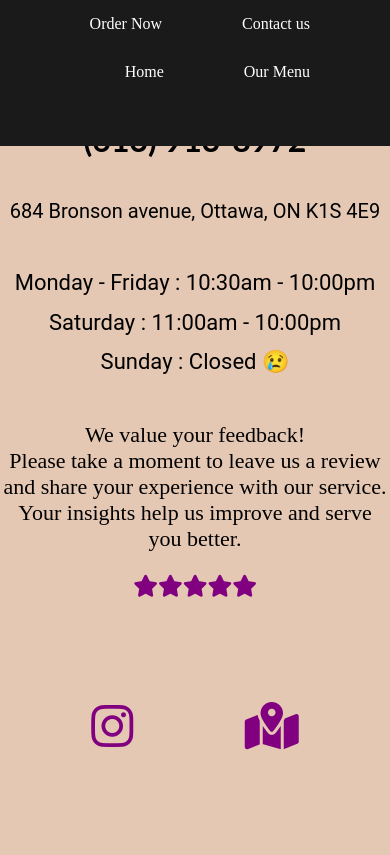
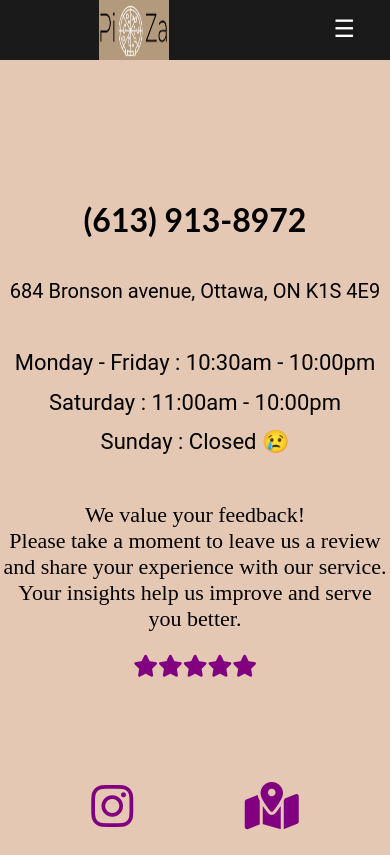
Before and after one commit to Matt20144/PI-ZA-WEBSITE, a Flask app: page /contact in a window 390 px wide. Before the commit the page ends 750 px from the top, so only its background shows below. Run offline with Flask 3, Linux system fonts and the light colour scheme.

Commit message:
final edits

```diff
--- a/templates/contactus.html
+++ b/templates/contactus.html
@@ -54,11 +54,17 @@
         color : red;
       }
 
-      .navigation_bar li img {
-          margin-right: 500px;
-          height : 50px;
-          width:70px;
+      .navigation_bar img {
+        height : 60px;
+        padding: 0px;
+        margin-right:50px;
+        width:70px;
+        vertical-align: middle; /* Aligns the image vertically in the middle */
+        display: inline-block; /* Ensures that the image behaves as an inline element */
 
+      }
+      .menu_toggle{
+        display:none;
       }
 
 
@@ -72,7 +78,9 @@
       body{
         background-color: #E5C8B4;
         margin: 0;
-        padding: 0;
+        padding-top: 80px;
+        text-align: center;
+
       }
 
       .address{
@@ -127,6 +135,51 @@
         margin-top:120px;
         text-align:center;
       }
+      @media (max-width: 768px){
+
+        .navigation_bar li{
+          display:none;
+        }
+
+
+        .menu_toggle {
+          display: block;
+          font-size: 24px;
+          color: #fff;
+          cursor: pointer;
+          padding: 15px;
+          margin-right: 20px;
+          float: right;
+        }
+        .nav_links.active{
+          display:flex;
+          flex-direction: column-reverse;
+          position:absolute;
+          top:70px;
+          background-color: hsl(0, 0%, 15%);
+          width: 100%;
+          text-align: center;
+          padding-top: 30px;
+          padding-bottom: 30px;
+        }
+
+        .nav_links.active li {
+
+
+          display: block;
+          width: 100%;
+          text-align: center;
+           margin-bottom: 10px;
+
+        }
+
+        .nav_links li a {
+
+          width: 100%;
+
+
+        }
+      }
 
 
 
@@ -138,13 +191,15 @@
     <nav class = "navigation_bar">
 
       <ul>
+        <div class="menu_toggle" onclick="toggleMenu()">&#9776;</div>
 
-
-        <li><a href = "/contact">Contact us</a></li>
+        <div class="nav_links">
+        <li><a href ="/contact">Contact us</a></li>
         <li><a href = "/order">Order Now</a></li>
         <li><a href = "/menu">Our Menu</a></li>
         <li><a href = "/">Home</a></li>
-        <li><img src = "https://e6ed3fb3-4a00-402b-8c65-87babae574b5-00-oqy1d4v4tt68.worf.replit.dev/static/Pi_Za_logo_cropped.jpg" alt = "Pi Za logo"></li>
+        </div>
+        <img src = "https://e6ed3fb3-4a00-402b-8c65-87babae574b5-00-oqy1d4v4tt68.worf.replit.dev/static/Pi_Za_logo_cropped.jpg" alt = "Pi Za logo">
 
 
 
@@ -192,5 +247,11 @@
 
       </a>
     </div>
+    <script>
+      function toggleMenu() {
+        const navLinks = document.querySelector('.nav_links');
+        navLinks.classList.toggle('active');
+      }
+    </script>
   </body>
 </html>
--- a/templates/ordernow.html
+++ b/templates/ordernow.html
@@ -98,12 +98,9 @@
           margin-right: 20px;
           float: right;
         }
-
-
-
         .nav_links.active{
           display:flex;
-          flex-direction: column;
+          flex-direction: column-reverse;
           position:absolute;
           top:70px;
           background-color: hsl(0, 0%, 15%);
```
